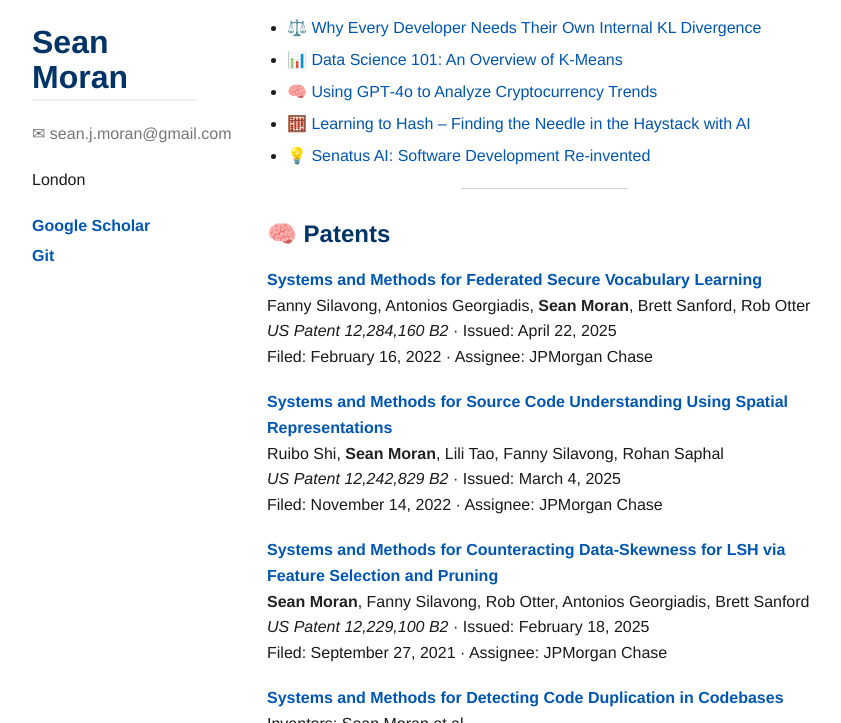
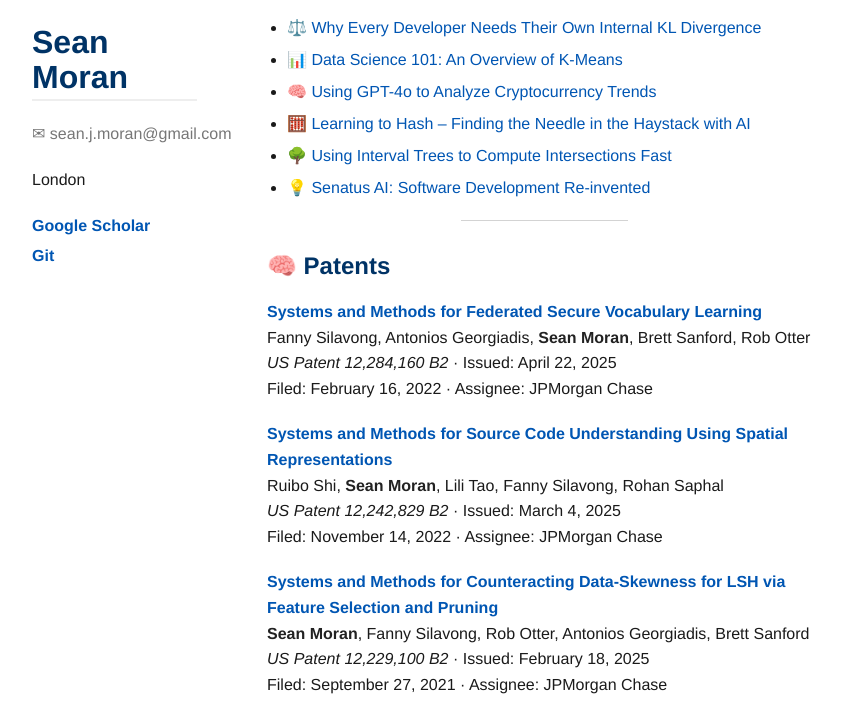
Before and after one commit to sjmoran/sjmoran.github.io, a Jekyll site: the page built from index.md, in a window 1280 px wide and 900 px high, scrolled down 742 px, cut to the strip 177-900 px from the top of the window. Shown: the whole strip, without its empty margins (8-849 px from the left). Built offline with Jekyll 4.4.1, drawn with Linux system fonts in a browser that asks for light colours.

Commit message:
Update side-projects.html

```diff
--- a/_includes/side-projects.html
+++ b/_includes/side-projects.html
@@ -19,8 +19,9 @@
 <ul>
 <li><a href="https://medium.com/@sean.j.moran/why-every-developer-needs-their-own-internal-kl-divergence-c4c3ad42667f">⚖️ Why Every Developer Needs Their Own Internal KL Divergence</a></li>
 <li><a href="https://medium.com/@sean.j.moran/data-science-101-an-overview-of-k-means-64afa2717885">📊 Data Science 101: An Overview of K-Means</a></li>
-<li><a href="https://medium.com/@sean.j.moran/i-used-gpt4o-to-analyse-the-cryptocurrency-market-these-are-my-lessons-learnt-1429d0d9eea0">🧠 Using GPT‑4o to Analyze Cryptocurrency Trends</a></li>
+<li><a href="https://medium.com/@sean.j.moran/i-used-gpt4o-to-analyse-the-cryptocurrency-market-these-are-my-lessons-learnt-1429d0d9eea0">🧠 Using GPT-4o to Analyze Cryptocurrency Trends</a></li>
 <li><a href="https://medium.com/@sean.j.moran/learning-to-hash-finding-the-needle-in-the-haystack-with-ai-24a15f85de0e">🧮 Learning to Hash – Finding the Needle in the Haystack with AI</a></li>
+<li><a href="https://medium.com/@sean.j.moran/using-interval-trees-to-compute-interval-intersections-fast-e37213a39391">🌳 Using Interval Trees to Compute Intersections Fast</a></li>
 <li><a href="https://www.jpmorgan.com/technology/technology-blog/senatus-ai">💡 Senatus AI: Software Development Re-invented</a></li>
 </ul>
 <hr>
```
